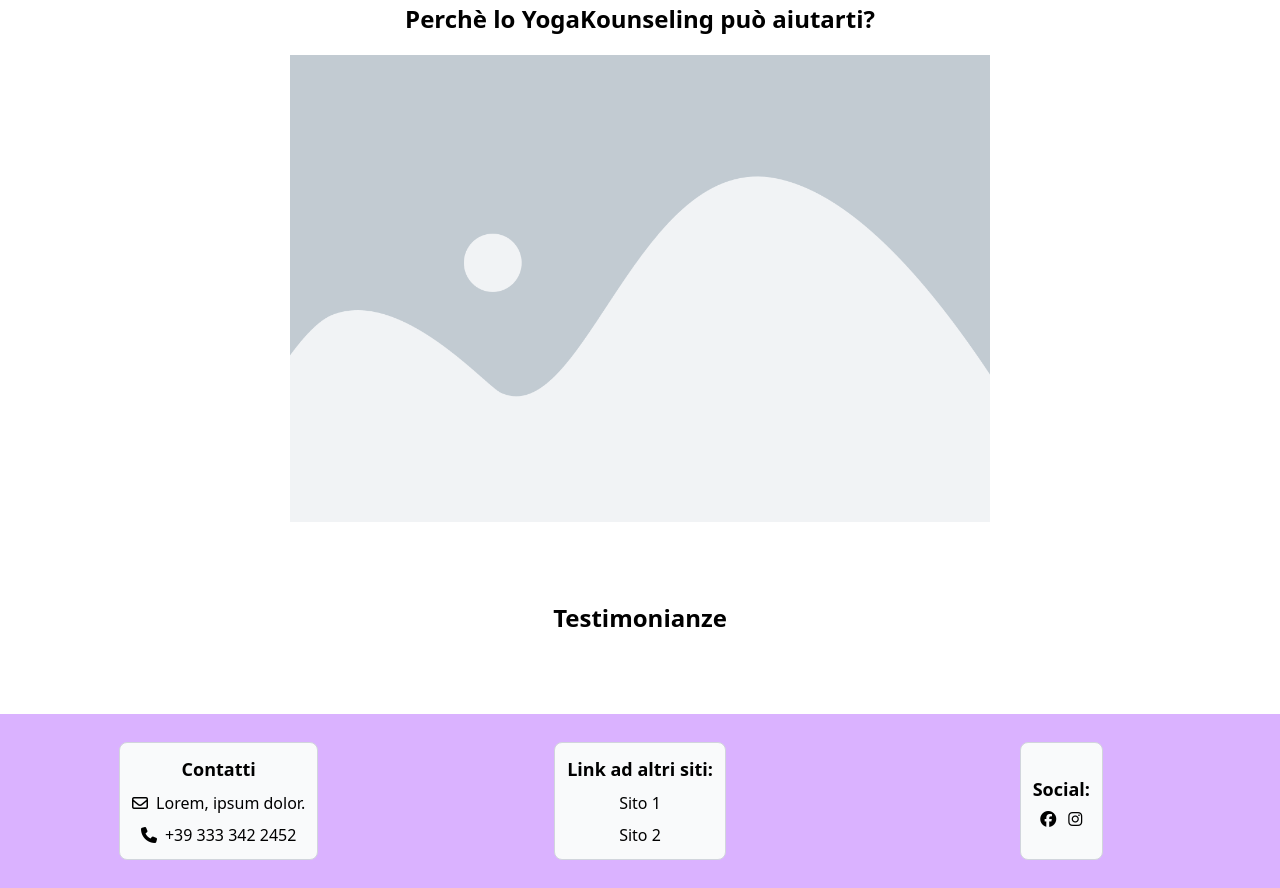
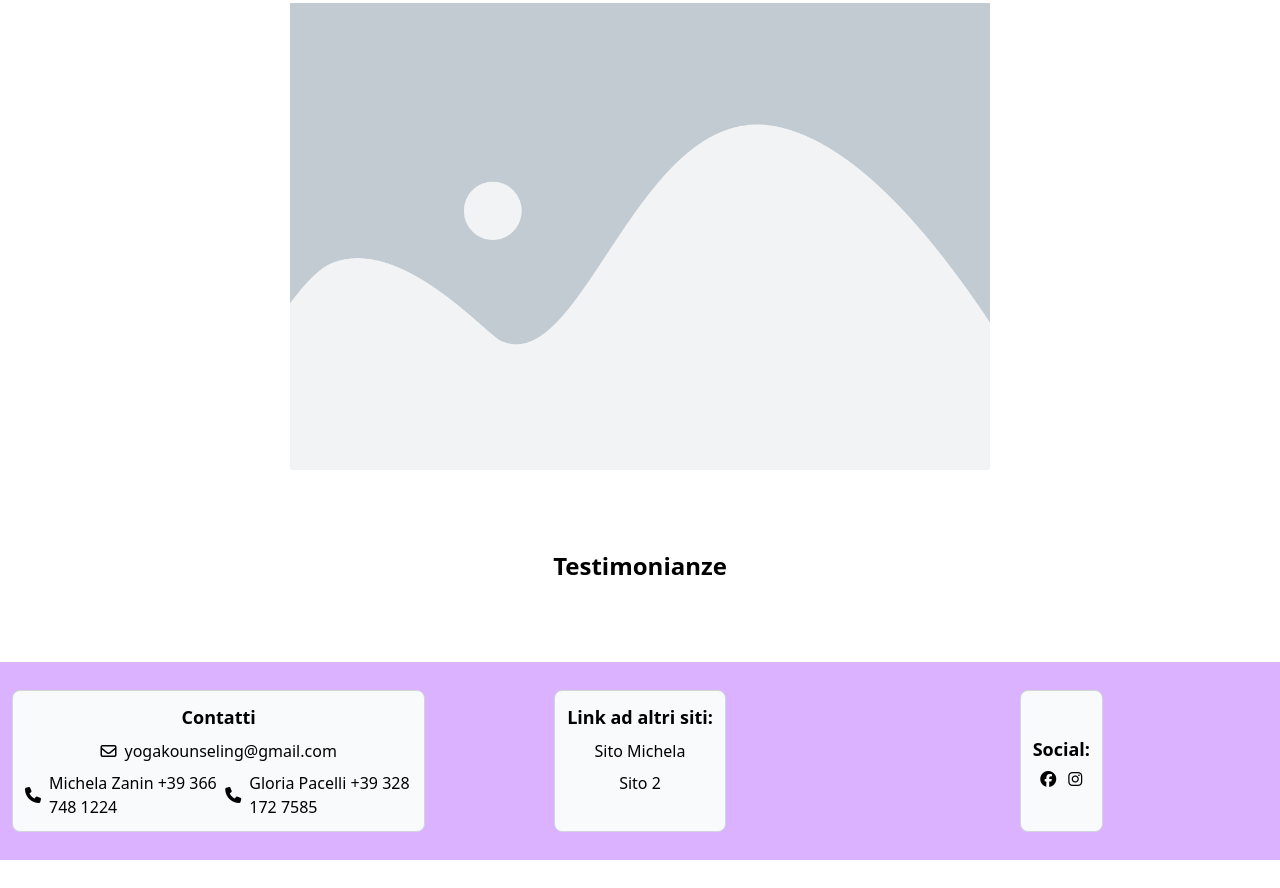
Before and after one commit to DoriaFabio/yogaKounseling, a website: page index.html in a window 1280 px wide. Shown: the part 961-1849 px from the top of the page. After the commit the page ends 1821 px from the top, so only its background shows below. Drawn offline with nearby package versions, Linux system fonts and the light colour scheme.

Commit message:
Aggiornamento

```diff
--- a/index.html
+++ b/index.html
@@ -13,9 +13,9 @@
 </head>
 
 <body>
-    <header class="bg-emerald-200">
+    <header class="bg-emerald-200 fixed top-0 left-0 right-0">
         <div class="flex justify-between py-2.5 mx-5">
-            <h1 class="font-bold text-purple-500 text-2xl">Yoga Kounseling</h1>
+            <h1 class="font-bold text-purple-500 text-2xl">YogaKounseling</h1>
             <!-- <div class="flex">
                 <a href="./about.html" class="font-bold text-purple-300 text-xl px-5">About</a>
                 <a href="./contact.html" class="font-bold text-purple-300 text-xl">Contact</a>
@@ -98,19 +98,21 @@
 
             <div class="flex items-center gap-2">
                 <i class="fa-regular fa-envelope text-[10px] sm:text-[16px]"></i>
-                <p class="text-[8px] sm:text-[16px]">Lorem, ipsum dolor.</p>
+                <p class="text-[8px] sm:text-[16px]">yogakounseling@gmail.com</p>
             </div>
 
             <div class="flex items-center gap-2">
                 <i class="fa-solid fa-phone text-[10px] sm:text-[16px]"></i>
-                <p class="text-[8px] sm:text-[16px]">+39 333 342 2452</p>
+                <p class="text-[8px] sm:text-[16px]">Michela Zanin +39 366 748 1224</p>
+                <i class="fa-solid fa-phone text-[10px] sm:text-[16px]"></i>
+                <p class="text-[8px] sm:text-[16px]">Gloria Pacelli +39 328 172 7585</p>
             </div>
         </section>
 
         <!-- Link -->
         <section class="flex flex-col gap-2 items-center p-3 border border-gray-300 rounded-lg bg-gray-50 w-fit">
             <h3 class="font-bold sm:text-lg text-[12px]">Link ad altri siti:</h3>
-            <a href="" class="text-[10px] sm:text-[16px] hover:underline">Sito 1</a>
+            <a href="https://www.michelazanin.it/" class="text-[10px] sm:text-[16px] hover:underline">Sito Michela</a>
             <a href="" class="text-[10px] sm:text-[16px] hover:underline">Sito 2</a>
         </section>
 
```
Also changed, not shown: output.css.
